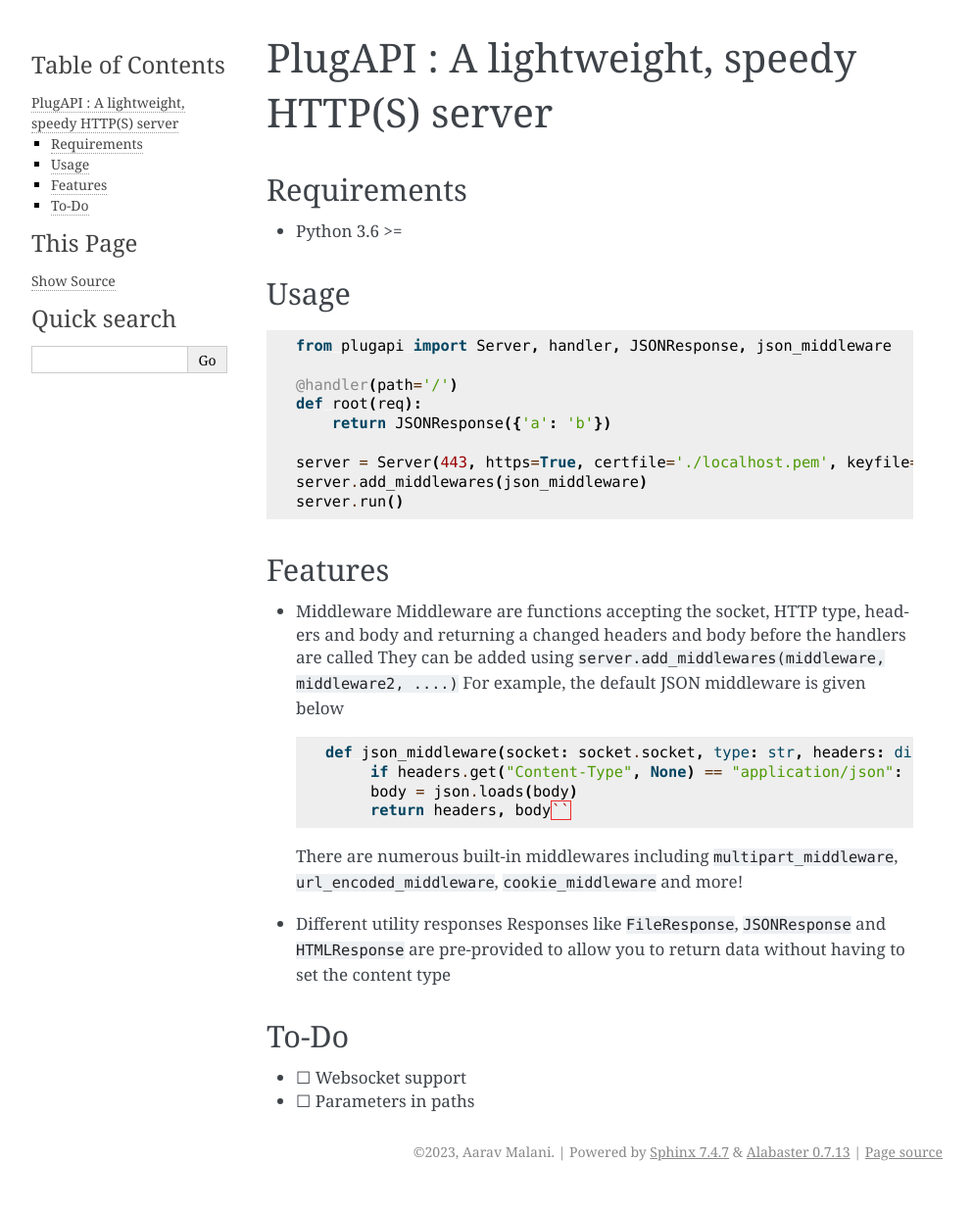
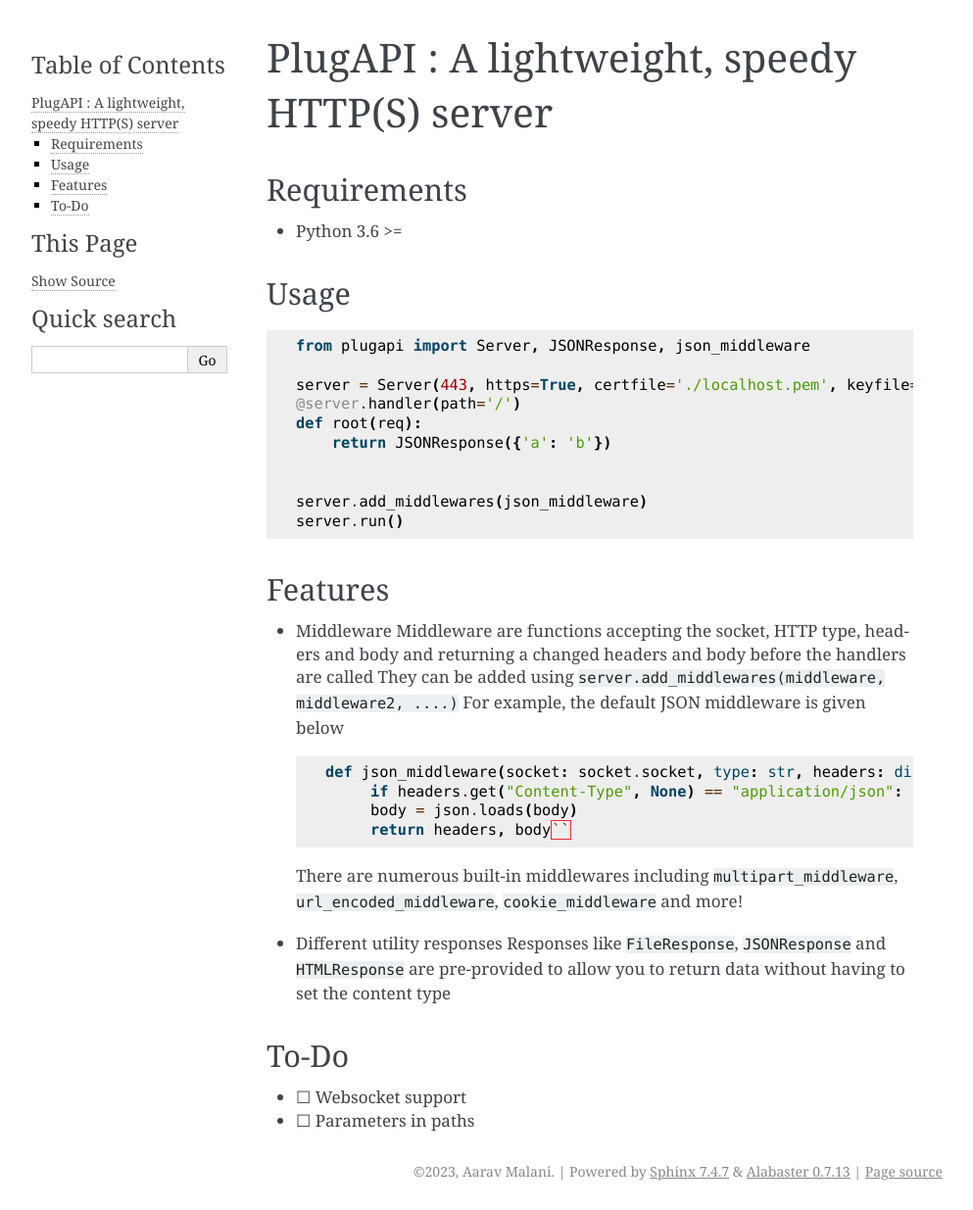
Before and after one commit to AaravMalani/PlugAPI, a Sphinx documentation site: the page built from docs/source/README.rst, in a window 1280 px wide. Shown: the whole page at 98% size, without its empty margins (148-1141 px from the left). Built offline with Sphinx 7.4.7, drawn with Linux system fonts in a browser that asks for light colours.

Commit message:
Fixed Outdated Sphinx Info

```diff
--- a/docs/source/CHANGELOG.rst
+++ b/docs/source/CHANGELOG.rst
@@ -17,3 +17,8 @@ Version 1.2
    such
 -  Added error handling for rogue malformed requests
 -  Added documentation
+
+Version 1.2.1
+-------------
+
+Fixed a bug where ``/`` would not work
--- a/docs/source/README.rst
+++ b/docs/source/README.rst
@@ -11,13 +11,14 @@ Usage
 
 .. code:: py
 
-   from plugapi import Server, handler, JSONResponse, json_middleware
+   from plugapi import Server, JSONResponse, json_middleware
 
-   @handler(path='/')
+   server = Server(443, https=True, certfile='./localhost.pem', keyfile='./localhost-key.pem')
+   @server.handler(path='/')
    def root(req):
        return JSONResponse({'a': 'b'})
 
-   server = Server(443, https=True, certfile='./localhost.pem', keyfile='./localhost-key.pem')
+
    server.add_middlewares(json_middleware)
    server.run()
 
--- a/docs/source/conf.py
+++ b/docs/source/conf.py
@@ -9,7 +9,7 @@
 project = 'PlugAPI'
 copyright = '2023, Aarav Malani'
 author = 'Aarav Malani'
-release = '1.2'
+release = '1.2.1'
 
 # -- General configuration ---------------------------------------------------
 # https://www.sphinx-doc.org/en/master/usage/configuration.html#general-configuration
```
Also changed, not shown: README.rst (+4 -3 lines).
